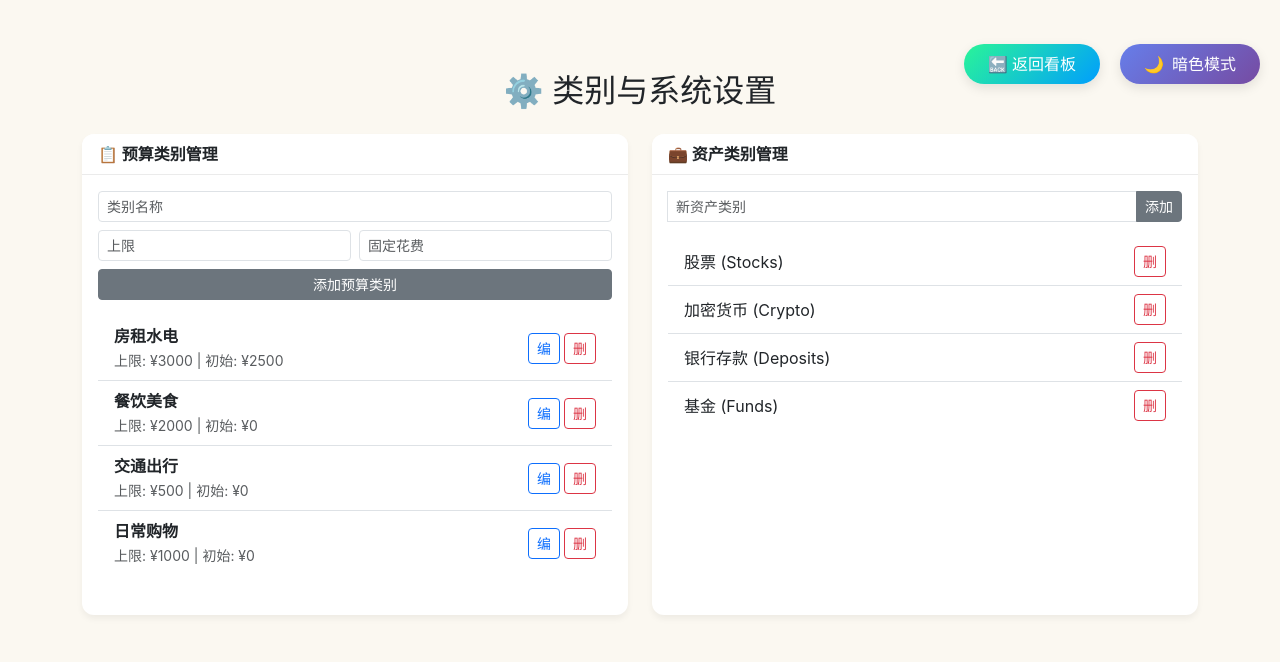
After one commit to littlecaca/personal_finance, a Flask app: page /settings in a window 1280 px wide. The commit adds this page. Shown: the top 662 px of the page. Run offline with Flask 3, Linux system fonts and the light colour scheme.

Commit message:
seperate settings.html from index.html

```diff
--- a/app.py
+++ b/app.py
@@ -9,7 +9,6 @@ DATA_DIR = 'data'
 CONFIG_FILE = os.path.join(DATA_DIR, 'config.json')
 METADATA_FILE = os.path.join(DATA_DIR, 'metadata.json')
 
-# Ensure data directory exists
 if not os.path.exists(DATA_DIR):
     os.makedirs(DATA_DIR)
 
@@ -49,25 +48,18 @@ def update_metadata(year_month, count):
     meta["counts"][year_month] = count
     save_json(METADATA_FILE, meta)
 
-@app.route('/')
-def index():
+def get_app_data(target_month, page=1, per_page=8):
     config = load_json(CONFIG_FILE, DEFAULT_CONFIG)
     meta = load_json(METADATA_FILE, {"counts": {}})
-
-    target_month = request.args.get('month', datetime.now().strftime("%Y-%m"))
-    page = int(request.args.get('page', 1))
-    per_page = 8
 
     month_data = load_json(get_month_file(target_month), {"expenses": []})
     all_expenses = month_data["expenses"]
 
-    # Calculate totals for the month (not just the page)
     category_totals = {}
     for cat, details in config["categories"].items():
         category_totals[cat] = float(details.get("initial", 0))
 
     total_month_spend = sum(category_totals.values())
-
     for exp in all_expenses:
         cat = exp.get("category")
         amount = float(exp.get("amount", 0))
@@ -82,7 +74,7 @@ def index():
     start_idx = (page - 1) * per_page
     paginated_expenses = all_expenses[start_idx:start_idx + per_page]
 
-    app_data = {
+    return {
         "assets": config["assets"],
         "categories": config["categories"],
         "category_totals": category_totals,
@@ -99,7 +91,18 @@ def index():
         }
     }
 
+@app.route('/')
+def index():
+    target_month = request.args.get('month', datetime.now().strftime("%Y-%m"))
+    page = int(request.args.get('page', 1))
+    app_data = get_app_data(target_month, page)
     return render_template('index.html', app_data=app_data)
+
+@app.route('/settings')
+def settings():
+    target_month = request.args.get('month', datetime.now().strftime("%Y-%m"))
+    app_data = get_app_data(target_month)
+    return render_template('settings.html', app_data=app_data)
 
 @app.route('/api/add_expense', methods=['POST'])
 def add_expense():
@@ -112,14 +115,7 @@ def add_expense():
 
     month_file = get_month_file(year_month)
     month_data = load_json(month_file, {"expenses": []})
-
-    month_data['expenses'].insert(0, {
-        "date": date_str,
-        "amount": amount,
-        "description": description,
-        "category": category
-    })
-
+    month_data['expenses'].insert(0, {"date": date_str, "amount": amount, "description": description, "category": category})
     save_json(month_file, month_data)
     update_metadata(year_month, len(month_data['expenses']))
     return redirect(url_for('index', month=year_month))
@@ -158,6 +154,9 @@ def manage_category():
         if old_name != name: del config['categories'][old_name]
     config['categories'][name] = {"limit": limit, "initial": initial}
     save_json(CONFIG_FILE, config)
+
+    if request.form.get('from_page') == 'settings':
+        return redirect(url_for('settings', month=request.form.get('current_month')))
     return redirect(url_for('index', month=request.form.get('current_month')))
 
 @app.route('/api/delete_category/<name>')
@@ -166,6 +165,9 @@ def delete_category(name):
     if name in config['categories']:
         del config['categories'][name]
         save_json(CONFIG_FILE, config)
+
+    if request.args.get('from_page') == 'settings':
+        return redirect(url_for('settings'))
     return redirect(url_for('index'))
 
 @app.route('/api/add_asset_category', methods=['POST'])
@@ -175,6 +177,9 @@ def add_asset_category():
     if name and name not in config['assets']:
         config['assets'][name] = 0
         save_json(CONFIG_FILE, config)
+
+    if request.form.get('from_page') == 'settings':
+        return redirect(url_for('settings'))
     return redirect(url_for('index'))
 
 @app.route('/api/delete_asset_category/<name>')
@@ -183,6 +188,9 @@ def delete_asset_category(name):
     if name in config['assets']:
         del config['assets'][name]
         save_json(CONFIG_FILE, config)
+
+    if request.args.get('from_page') == 'settings':
+        return redirect(url_for('settings'))
     return redirect(url_for('index'))
 
 if __name__ == '__main__':
--- /dev/null
+++ b/templates/settings.html
@@ -0,0 +1,121 @@
+<!DOCTYPE html>
+<html lang="zh-CN" data-bs-theme="light">
+<head>
+    <meta charset="UTF-8">
+    <meta name="viewport" content="width=device-width, initial-scale=1.0">
+    <title>系统设置 - 个人预算与资产追踪</title>
+    <link href="https://cdn.jsdelivr.net/npm/bootstrap@5.3.0/dist/css/bootstrap.min.css" rel="stylesheet">
+    <style>
+        body { font-family: -apple-system, BlinkMacSystemFont, "Segoe UI", Roboto, "Helvetica Neue", Arial, sans-serif; transition: background-color 0.3s ease, color 0.3s ease; }
+        .card { border: none; border-radius: 12px; box-shadow: 0 4px 6px rgba(0,0,0,0.05); margin-bottom: 24px; transition: background-color 0.3s ease, box-shadow 0.3s ease; }
+        .card-header { border-bottom: 1px solid rgba(0,0,0,0.08); border-radius: 12px 12px 0 0 !important; font-weight: bold; }
+        [data-bs-theme="light"] body { background-color: #FBF8F1; }
+        [data-bs-theme="light"] .card-header { background-color: #fff; }
+        [data-bs-theme="dark"] body { background-color: #121212; }
+        [data-bs-theme="dark"] .card { background-color: #1e1e1e; }
+        .btn-fancy { border: none; transition: all 0.3s cubic-bezier(0.4, 0, 0.2, 1); font-weight: 500; box-shadow: 0 4px 12px rgba(0,0,0,0.1); }
+        .btn-fancy:hover { transform: translateY(-2px); box-shadow: 0 6px 20px rgba(0,0,0,0.15); }
+        .btn-settings-grad { background: linear-gradient(135deg, #2af598 0%, #009efd 100%); color: white !important; }
+        .theme-toggle-wrapper { position: absolute; top: 20px; right: 20px; z-index: 1000; }
+        .btn-theme-grad { background: linear-gradient(135deg, #667eea 0%, #764ba2 100%); color: white !important; }
+        [data-bs-theme="dark"] .btn-theme-grad { background: linear-gradient(135deg, #f6d365 0%, #fda085 100%); color: #2c3e50 !important; }
+    </style>
+</head>
+<body class="position-relative">
+
+<div class="theme-toggle-wrapper">
+    <button id="themeToggle" class="btn btn-fancy btn-theme-grad rounded-pill px-4 py-2 d-flex align-items-center gap-2">
+        <span id="themeIcon">🌙</span> <span id="themeText">暗色模式</span>
+    </button>
+</div>
+
+<div class="container py-5 mt-4">
+    <div class="d-flex justify-content-between align-items-center mb-4">
+        <h2 class="m-0 mx-auto">⚙️ 类别与系统设置</h2>
+        <a href="/?month={{ app_data.current_month }}" class="btn btn-fancy btn-settings-grad rounded-pill position-absolute px-4 py-2" style="right: 180px; top: 20px;">🔙 返回看板</a>
+    </div>
+
+    <div class="row">
+        <!-- 预算类别管理 -->
+        <div class="col-md-6">
+            <div class="card h-100">
+                <div class="card-header">📋 预算类别管理</div>
+                <div class="card-body">
+                    <form id="addCategoryForm" class="row g-2 mb-3" action="/api/manage_category" method="POST">
+                        <input type="hidden" name="from_page" value="settings">
+                        <input type="hidden" name="current_month" value="{{ app_data.current_month }}">
+                        <input type="hidden" id="oldCategoryName" name="old_name">
+                        <div class="col-12"><input type="text" class="form-control form-control-sm" id="newCategoryInput" name="name" placeholder="类别名称" required></div>
+                        <div class="col-6"><input type="number" step="0.01" class="form-control form-control-sm" id="newCategoryLimit" name="limit" placeholder="上限" required></div>
+                        <div class="col-6"><input type="number" step="0.01" class="form-control form-control-sm" id="newCategoryInitial" name="initial" placeholder="固定花费" required></div>
+                        <div class="col-12"><button type="submit" id="submitCategoryBtn" class="btn btn-sm btn-secondary w-100">添加预算类别</button></div>
+                    </form>
+                    <ul class="list-group list-group-flush" id="categoryManageList">
+                        {% for cat, data in app_data.categories.items() %}
+                        <li class="list-group-item d-flex justify-content-between align-items-center py-2">
+                            <div>
+                                <span class="fw-bold">{{ cat }}</span><br>
+                                <span class="text-muted small">上限: ¥{{ data.limit }} | 初始: ¥{{ data.initial }}</span>
+                            </div>
+                            <div class="d-flex gap-1">
+                                <button class="btn btn-sm btn-outline-primary px-2" onclick="editCat('{{ cat }}', {{ data.limit }}, {{ data.initial }})">编</button>
+                                <a href="/api/delete_category/{{ cat }}?from_page=settings" class="btn btn-sm btn-outline-danger px-2">删</a>
+                            </div>
+                        </li>
+                        {% endfor %}
+                    </ul>
+                </div>
+            </div>
+        </div>
+
+        <!-- 资产类别管理 -->
+        <div class="col-md-6">
+            <div class="card h-100">
+                <div class="card-header">💼 资产类别管理</div>
+                <div class="card-body">
+                    <form action="/api/add_asset_category" method="POST" class="input-group input-group-sm mb-3">
+                        <input type="hidden" name="from_page" value="settings">
+                        <input type="text" class="form-control" name="name" placeholder="新资产类别" required>
+                        <button type="submit" class="btn btn-secondary">添加</button>
+                    </form>
+                    <ul class="list-group list-group-flush" id="assetManageList">
+                        {% for cat in app_data.assets.keys() %}
+                        <li class="list-group-item d-flex justify-content-between align-items-center py-2">
+                            <span>{{ cat }}</span>
+                            <a href="/api/delete_asset_category/{{ cat }}?from_page=settings" class="btn btn-sm btn-outline-danger px-2">删</a>
+                        </li>
+                        {% endfor %}
+                    </ul>
+                </div>
+            </div>
+        </div>
+    </div>
+</div>
+
+<script>
+    const appData = {{ app_data | tojson }};
+
+    window.editCat = (cat, limit, initial) => {
+        document.getElementById('newCategoryInput').value = cat;
+        document.getElementById('newCategoryLimit').value = limit;
+        document.getElementById('newCategoryInitial').value = initial;
+        document.getElementById('oldCategoryName').value = cat;
+        const btn = document.getElementById('submitCategoryBtn');
+        btn.innerText = '保存修改';
+        btn.classList.replace('btn-secondary', 'btn-primary');
+    };
+
+    document.addEventListener('DOMContentLoaded', () => {
+        const applyTheme = (theme) => {
+            document.documentElement.setAttribute('data-bs-theme', theme);
+            localStorage.setItem('budget_tracker_theme', theme);
+            const isDark = theme === 'dark';
+            document.getElementById('themeIcon').textContent = isDark ? '☀️' : '🌙';
+            document.getElementById('themeText').textContent = isDark ? '浅色模式' : '暗色模式';
+        };
+        applyTheme(localStorage.getItem('budget_tracker_theme') || 'light');
+        document.getElementById('themeToggle').onclick = () => applyTheme(document.documentElement.getAttribute('data-bs-theme') === 'dark' ? 'light' : 'dark');
+    });
+</script>
+</body>
+</html>
```
Also changed, not shown: templates/index.html (+6 -112 lines).
